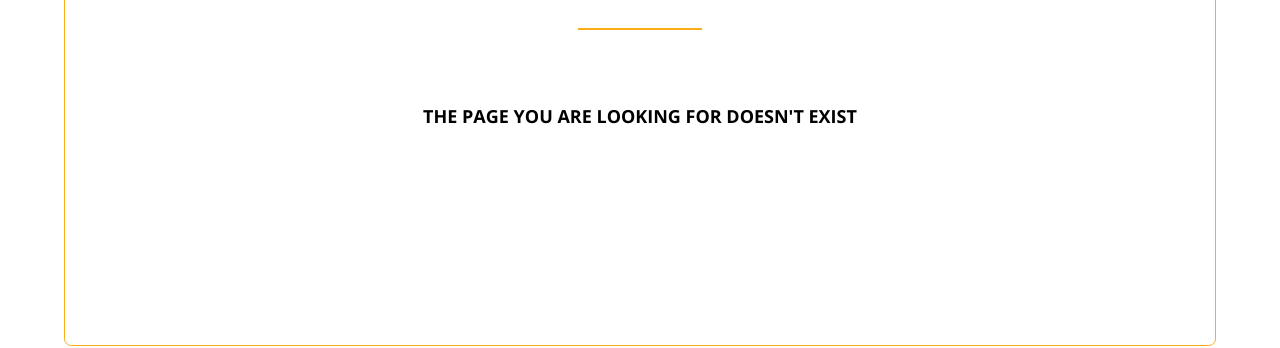
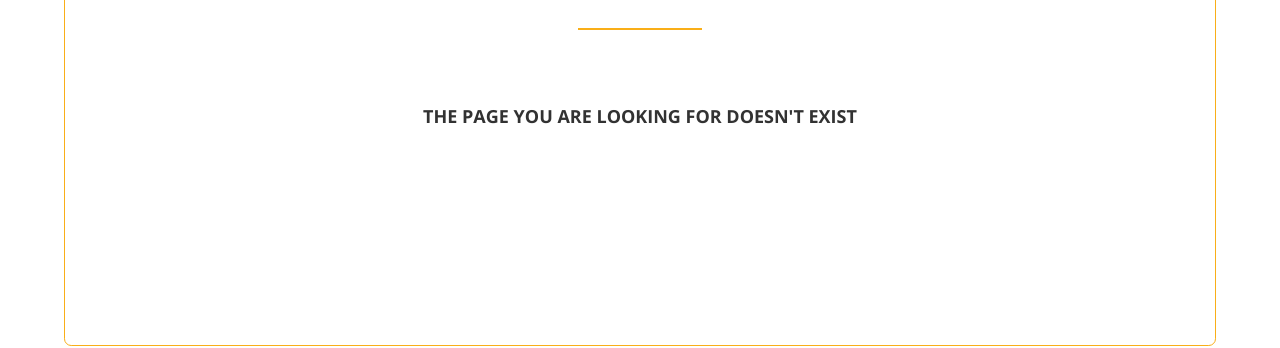
Before and after one commit to LiliyaMilanova/myportfolio, a Jekyll site: the page built from 404.html, in a window 1280 px wide. Shown: the part 298-646 px from the top of the page. Built offline with Jekyll 4.4.1, drawn with Linux system fonts in a browser that asks for light colours; nearby versions of some CDN libraries.

Commit message:
Update typography.css

```diff
--- a/css/typography.css
+++ b/css/typography.css
@@ -27,6 +27,7 @@ h1 + h2 {
 p {
     margin: 0;
     padding-bottom: 1.618rem;
+    color: rgb(50, 50, 50);
 }
 
 @media screen and (min-width: 800px) { html {font-size: 16px; }}
```
